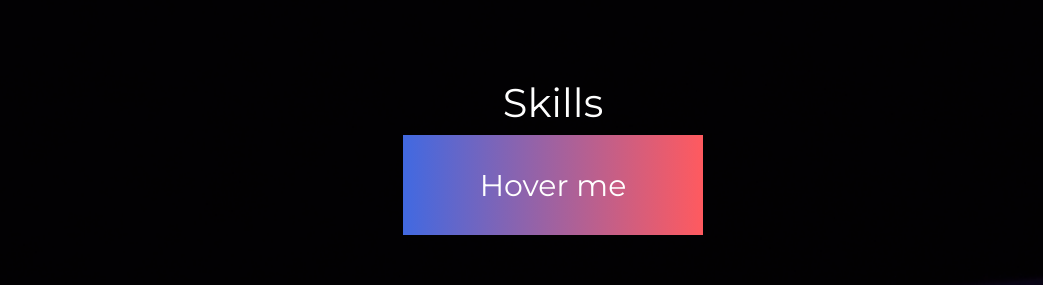
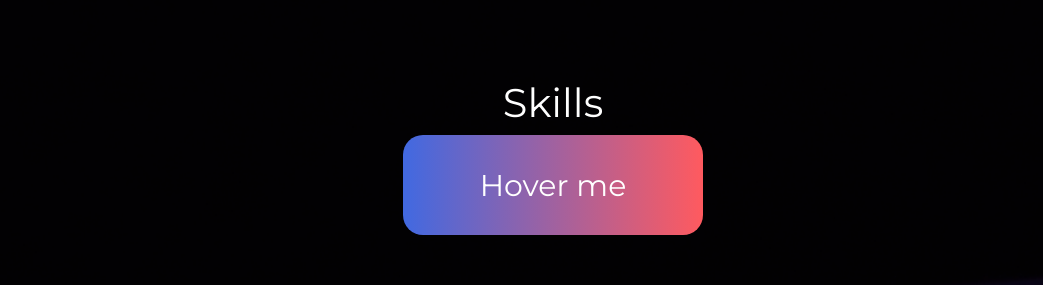
Before and after one commit to theomcmullien/Portfolio, a React (Create React App) app: page / in a window 1280 px wide. Shown: the part 2000-2285 px from the top of the page, without its empty margins (237-1280 px from the left). Built offline with nearby package versions, Linux system fonts and the light colour scheme; a web font is replaced by a local one.

Commit message:
resolved security alert (nth-check)

```diff
--- a/package.json
+++ b/package.json
@@ -42,6 +42,10 @@
     ]
   },
   "devDependencies": {
-    "@babel/plugin-proposal-private-property-in-object": "^7.21.11"
+    "@babel/plugin-proposal-private-property-in-object": "^7.21.11",
+    "@svgr/webpack": "^8.1.0"
+  },
+  "overrides": {
+    "@svgr/webpack": "$@svgr/webpack"
   }
 }
--- a/src/components/skills/Skills.css
+++ b/src/components/skills/Skills.css
@@ -12,6 +12,8 @@
     height: 100px;
     overflow: hidden;
     position: relative;
+    border-radius: 20px;
+    transition: all .5s;
 }
 
 .inner-box {
@@ -20,7 +22,11 @@
     background: linear-gradient(to right, var(--primary), var(--primary-red), var(--primary));
     position: absolute;
     /* transform: translateX(0px); */
-    transition: all .4s;
+    transition: all .5s;
+}
+
+.outer-box:hover {
+    border-radius: 5px;
 }
 
 .outer-box:hover .inner-box {
--- a/src/components/typewriter/TypeWriter.js
+++ b/src/components/typewriter/TypeWriter.js
@@ -10,7 +10,7 @@ const TypeWriter = () => {
         const typingSpeed = 100;
         const deletingSpeed = 50;
         const pauseDuration = 1000;
-        const words = ['Software Developer.','Problem Solver.',  'Web Developer.', 'Team Player.', 'Fullstack Developer.', 'Creative Person.'];
+        const words = ['Software Developer.', 'Problem Solver.',  'Web Developer.', 'Team Player.', 'Fullstack Developer.', 'Creative Person.'];
         const word = words[index];
 
         const timeout = setTimeout(() => {
@@ -18,7 +18,8 @@ const TypeWriter = () => {
 
             if (!isDeleting && text.length === word.length) {
                 setTimeout(() => setIsDeleting(true), pauseDuration);
-            } else if (isDeleting && text.length === 0) {
+            }
+            else if (isDeleting && text.length === 0) {
                 setIndex((index + 1) % words.length);
                 setIsDeleting(false);
             }
```
Also changed, not shown: ideas.txt (added), notes.txt (added), src/App.js (indentation only), 1 other file (tests, documents, lock files or other folders).
